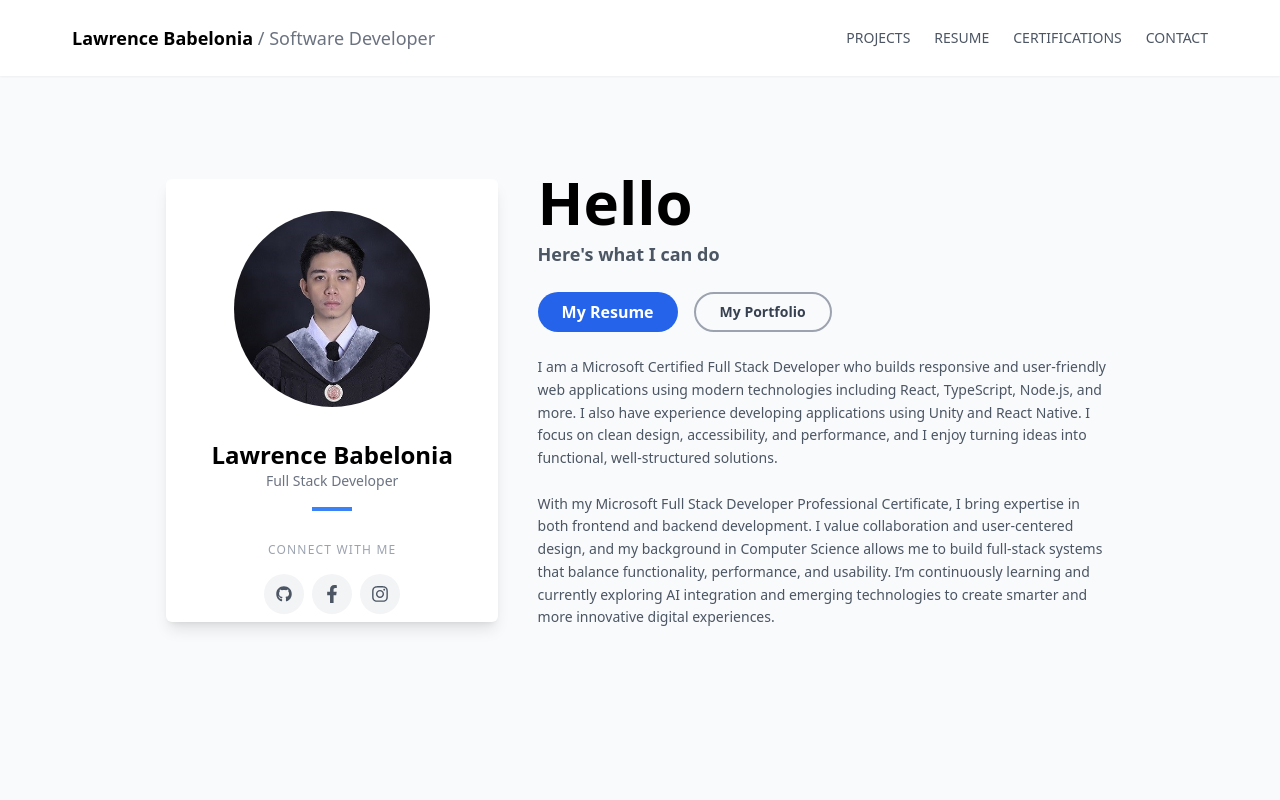
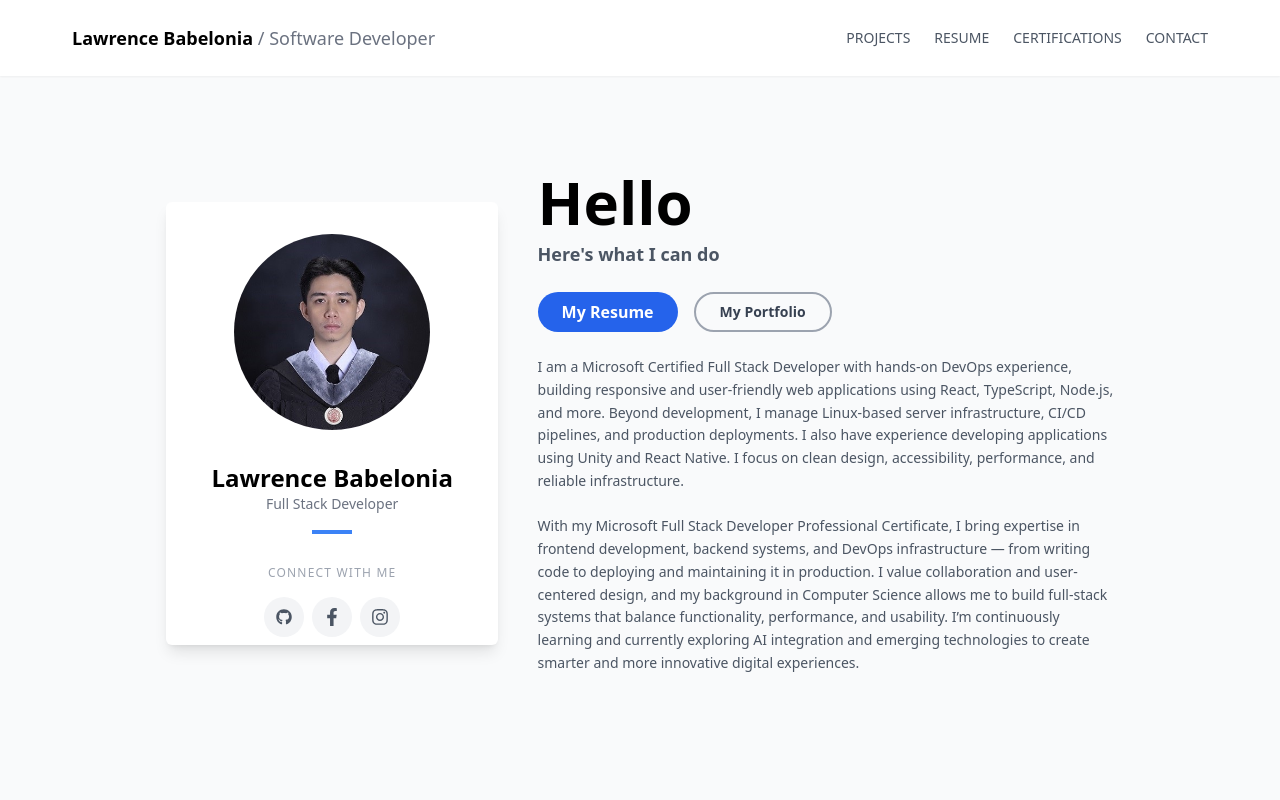
Before and after one commit to lawr3ncey/rence-portfolio, a React (Create React App) app: page / in a window 1280 px wide. Shown: the top 800 px of the page. Built offline with nearby package versions, Linux system fonts and the light colour scheme.

Commit message:
Add DevOps & Infrastructure experience to resume and hero bio

```diff
--- a/src/components/hero.tsx
+++ b/src/components/hero.tsx
@@ -65,15 +65,17 @@ const Hero: React.FC = () => {
           </div>
 
           <p className="text-gray-600 text-sm leading-relaxed">
-            I am a Microsoft Certified Full Stack Developer who builds responsive and user-friendly web applications
-            using modern technologies including React, TypeScript, Node.js, and more. I also have experience developing
-            applications using Unity and React Native. I focus on clean design, accessibility, and performance, and I
-            enjoy turning ideas into functional, well-structured solutions.
+            I am a Microsoft Certified Full Stack Developer with hands-on DevOps experience, building responsive
+            and user-friendly web applications using React, TypeScript, Node.js, and more. Beyond development,
+            I manage Linux-based server infrastructure, CI/CD pipelines, and production deployments. I also have
+            experience developing applications using Unity and React Native. I focus on clean design, accessibility,
+            performance, and reliable infrastructure.
             <br></br>
             <br></br>
-            With my Microsoft Full Stack Developer Professional Certificate, I bring expertise in both frontend and
-            backend development. I value collaboration and user-centered design, and my background in Computer Science
-            allows me to build full-stack systems that balance functionality, performance, and usability.
+            With my Microsoft Full Stack Developer Professional Certificate, I bring expertise in frontend development,
+            backend systems, and DevOps infrastructure — from writing code to deploying and maintaining it in production.
+            I value collaboration and user-centered design, and my background in Computer Science allows me to build
+            full-stack systems that balance functionality, performance, and usability.
             I’m continuously learning and currently exploring AI integration and emerging technologies
             to create smarter and more innovative digital experiences.
           </p>
--- a/src/components/resume.tsx
+++ b/src/components/resume.tsx
@@ -89,7 +89,18 @@ const Resume: React.FC = () => {
                                 <li>Mentored junior developers and conducted code reviews</li>
                                 <li>Supported WordPress-based projects through custom theme development and feature enhancements</li>
                                 <li>Assisted in testing, debugging, and maintaining production websites</li>
+                            </ul>
 
+                            <p className="text-gray-700 font-semibold text-sm mt-4 mb-2">DevOps & Infrastructure</p>
+                            <ul className="text-gray-600 text-sm space-y-2 list-disc list-inside">
+                                <li>Provisioned and managed Linux-based VPS servers on Contabo and GreenGeeks for hosting production applications</li>
+                                <li>Configured and maintained web server stacks using aaPanel, Nginx, MariaDB, and PHP-FPM</li>
+                                <li>Managed hosting environments via cPanel and phpMyAdmin for WordPress and PHP-based projects</li>
+                                <li>Built CI/CD pipelines using GitHub Actions for automated testing, builds, and deployments</li>
+                                <li>Implemented server security hardening with UFW firewall rules, Fail2Ban intrusion prevention, and secure SSH configurations</li>
+                                <li>Set up and maintained mail server infrastructure using Postfix, Dovecot, and Rspamd for spam filtering</li>
+                                <li>Managed DNS records, SSL certificate provisioning, and domain configurations</li>
+                                <li>Automated server backups and scheduled maintenance tasks using Cron jobs</li>
                             </ul>
                         </div>
 
```
